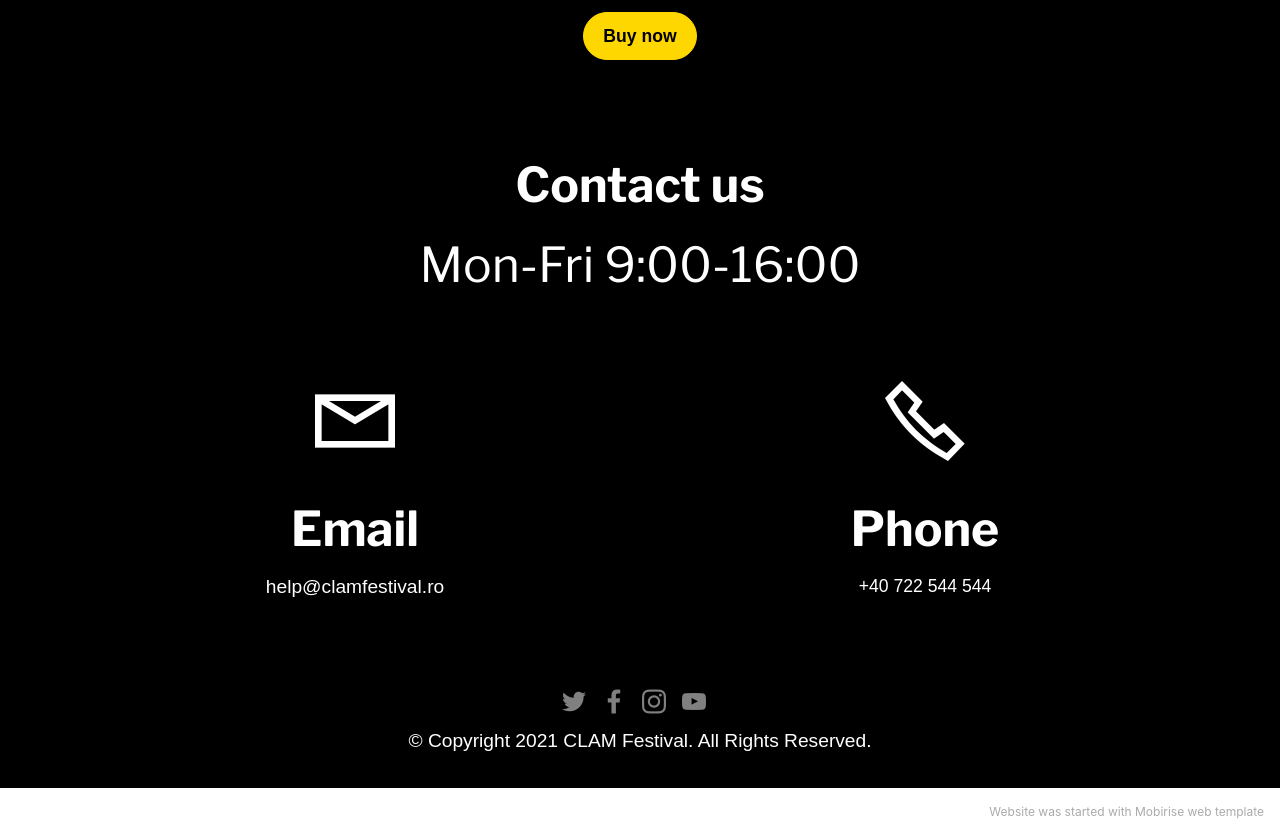
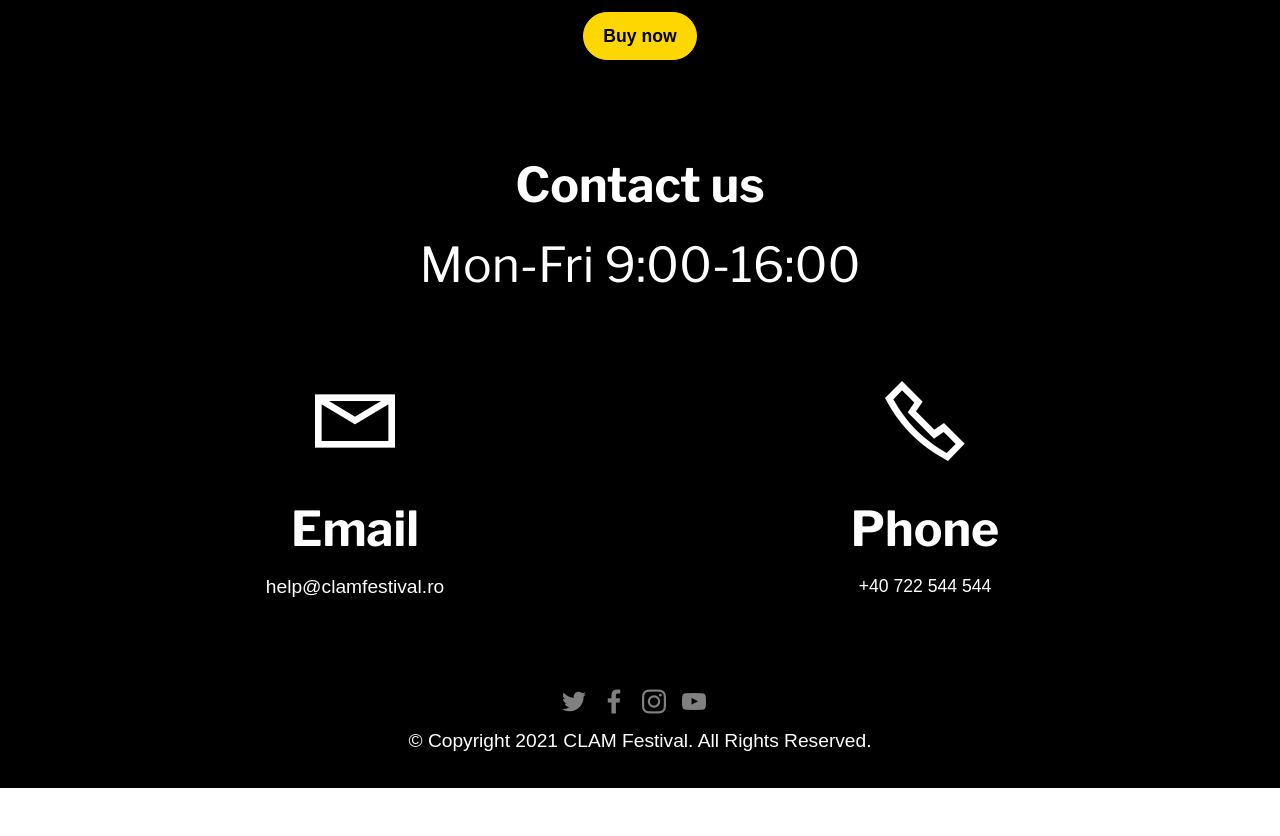
Before and after one commit to iuliacostea/CLAM-Festivale, a plain HTML site: page tickets2022.html in a window 1280 px wide. Shown: the part 2388-3224 px from the top of the page. After the commit the page ends 3176 px from the top, so only its background shows below. Drawn offline with nearby package versions, Linux system fonts and the light colour scheme; files whose address does not match are found by name; a web font is replaced by a local one.

Commit message:
sters mob

```diff
--- a/tickets2022.html
+++ b/tickets2022.html
@@ -380,8 +380,7 @@
             </div>
         </div>
     </div>
-</section><section style="background-color: #fff; font-family: -apple-system, BlinkMacSystemFont, 'Segoe UI', 'Roboto', 'Helvetica Neue', Arial, sans-serif; color:#aaa; font-size:12px; padding: 0; align-items: center; display: flex;"><a href="https://mobirise.site/t" style="flex: 1 1; height: 3rem; padding-left: 1rem;"></a><p style="flex: 0 0 auto; margin:0; padding-right:1rem;"><a href="https://mobirise.site/s" style="color:#aaa;">Website</a> was started with Mobirise web template</p></section><script src="assets/bootstrap/js/bootstrap.bundle.min.js"></script>  <script src="assets/smoothscroll/smooth-scroll.js"></script>  <script src="assets/ytplayer/index.js"></script>  <script src="assets/dropdown/js/navbar-dropdown.js"></script>  <script src="assets/theme/js/script.js"></script>
-
+</section>
 
 </body>
 </html>
```
